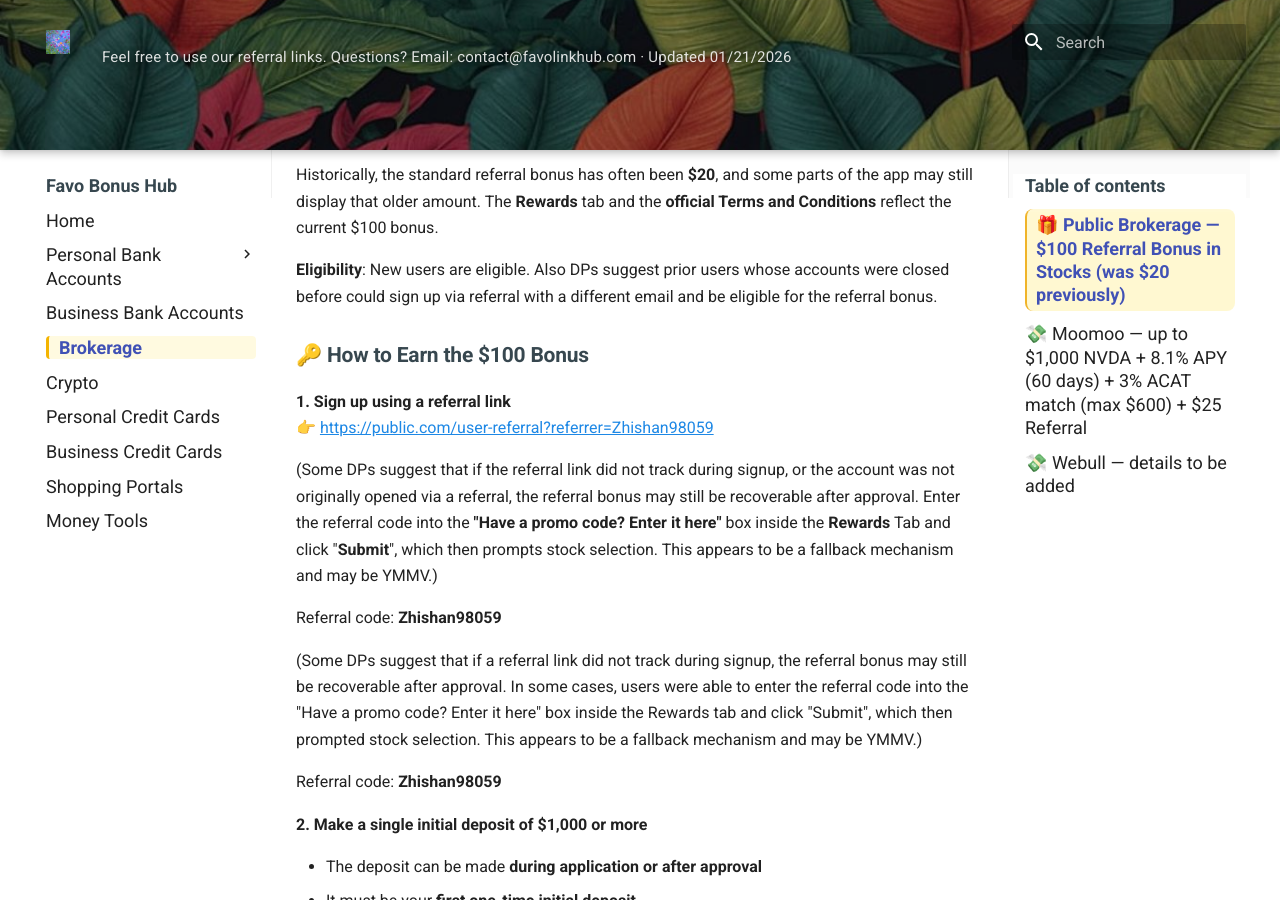
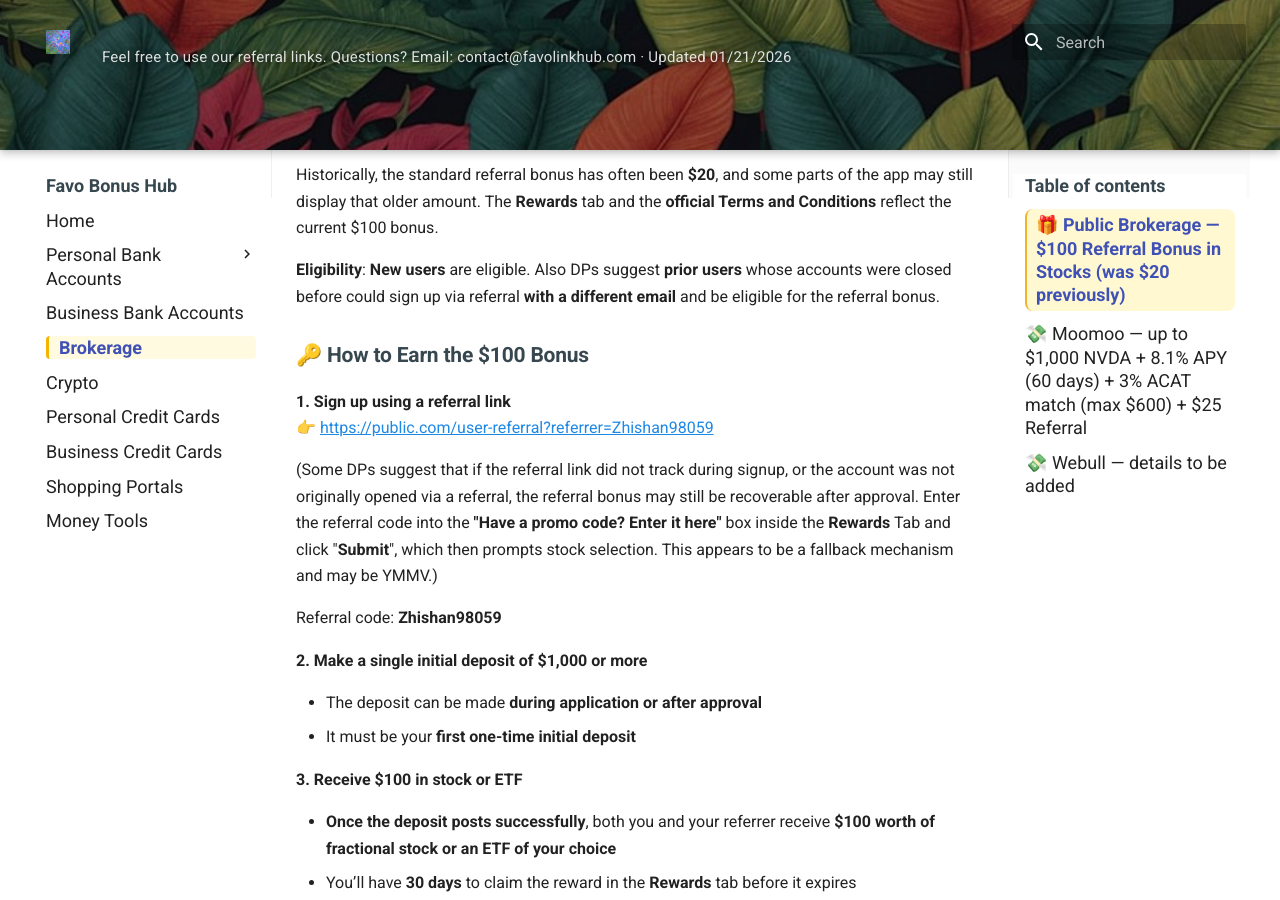
Before and after one commit to whispersofzephyr/favolinkhub-site, an MkDocs documentation site: the page built from docs/brokerage.md, in a window 1280 px wide and 900 px high, scrolled down 571 px. Built offline with MkDocs 1.6.1 and Material for MkDocs 9.7.7, drawn with Linux system fonts in a browser that asks for light colours.

Commit message:
Update brokerage.md

```diff
--- a/docs/brokerage.md
+++ b/docs/brokerage.md
@@ -15,7 +15,7 @@ Public currently offers a **$100 referral bonus** in stocks or ETFs when signing
 
 Historically, the standard referral bonus has often been **$20**, and some parts of the app may still display that older amount. The **Rewards** tab and the **official Terms and Conditions** reflect the current $100 bonus.
 
-**Eligibility**: New users are eligible. Also DPs suggest prior users whose accounts were closed before could sign up via referral with a different email and be eligible for the referral bonus.
+**Eligibility**: **New users** are eligible. Also DPs suggest **prior users** whose accounts were closed before could sign up via referral **with a different email** and be eligible for the referral bonus.
 
 ### 🔑 How to Earn the $100 Bonus
 
@@ -23,12 +23,6 @@ Historically, the standard referral bonus has often been **$20**, and some parts
 👉 [https://public.com/user-referral?referrer=Zhishan98059](https://public.com/user-referral?referrer=Zhishan98059)
 
 (Some DPs suggest that if the referral link did not track during signup, or the account was not originally opened via a referral, the referral bonus may still be recoverable after approval. Enter the referral code into the **"Have a promo code? Enter it here"** box inside the **Rewards** Tab and click "**Submit**", which then prompts stock selection. This appears to be a fallback mechanism and may be YMMV.)
-
-Referral code: **Zhishan98059**
-
-(Some DPs suggest that if a referral link did not track during signup, the referral bonus may still be recoverable after approval.
-In some cases, users were able to enter the referral code into the "Have a promo code? Enter it here" box inside the Rewards tab and click "Submit", which then prompted stock selection.
-This appears to be a fallback mechanism and may be YMMV.)
 
 Referral code: **Zhishan98059**
 
```
